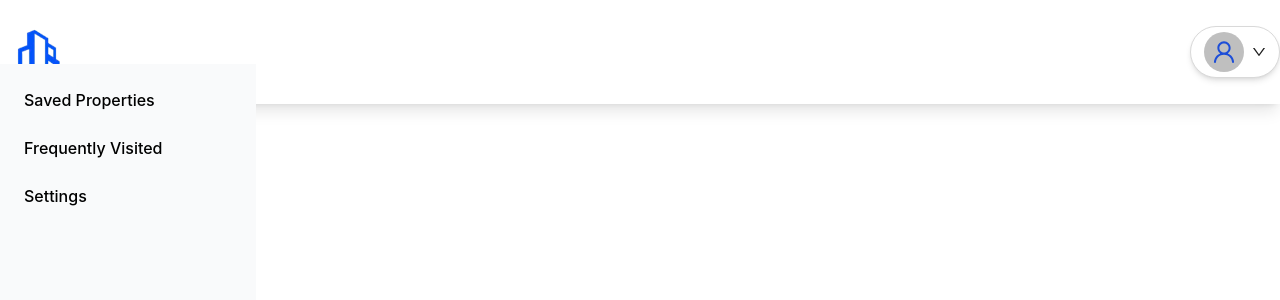
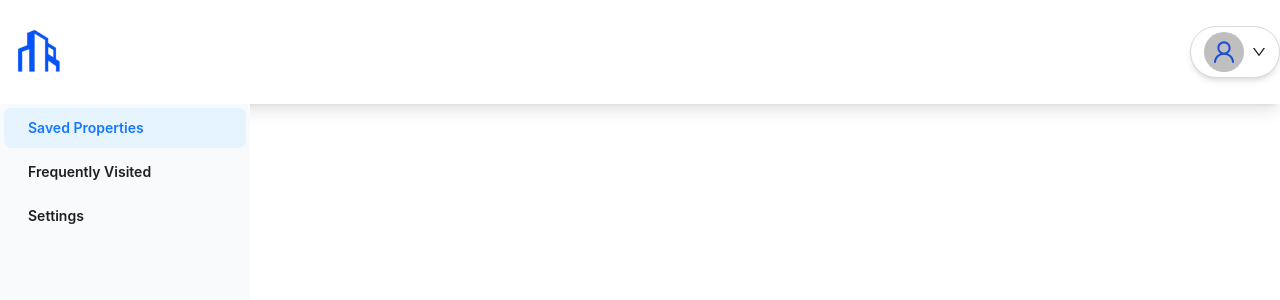
Before and after one commit to JeremyCEY/SC2006, a React (Create React App) app in the folder frontend/client/: page /dashboard in a window 1280 px wide. Shown: the top 300 px of the page. Built offline with nearby package versions, Linux system fonts and the light colour scheme; no server answers; sample sign-in values are in the browser's storage.

Commit message:
fixed saved properties

```diff
--- a/frontend/client/src/pages/Dashboard.js
+++ b/frontend/client/src/pages/Dashboard.js
@@ -3,6 +3,9 @@ import React, { useContext, useState } from 'react';
 import LoggedInNavbar from '../components/LoggedInNavbar';
 import SavedProperties from './SavedProperties'; // Import the new component
 
+import { Menu, Layout } from 'antd'
+
+const { Sider } = Layout;
 
 function Dashboard() {
     const [isSidebarOpen, setIsSidebarOpen] = useState(false);
@@ -30,12 +33,35 @@ function Dashboard() {
         <>
             <LoggedInNavbar />
 
-            <div className="flex pt-[64px]">
+            <div className="flex">
 
 
                 {/* Sidebar */}
-                <aside
-                    className={`fixed top-[64px] bottom-0 z-30 w-64 transform ${isSidebarOpen ? 'translate-x-0' : '-translate-x-full'} sm:translate-x-0 transition-transform bg-gray-50 bg-gray-300 overflow-y-auto`}
+                <Sider width={250} className='bg-gray-50 h-[87vh]'>
+                    <Menu
+                        mode="inline"
+                        defaultSelectedKeys={['saved_properties']}
+                        className='h-full border-0 bg-gray-50 font-semibold text-1xl'
+                        style={{ height: '100%', borderRight: 0 }}
+                        items = {[
+                            {
+                                key: 'saved_properties',
+                                label: 'Saved Properties',
+                            },
+                            {
+                                key: 'frequently_visited',
+                                label: 'Frequently Visited',
+                            },
+                            {
+                                key: 'settings',
+                                label: 'Settings',
+                            },
+
+                        ]}
+                    />
+                </Sider>
+                {/* <aside
+                    className={`bottom-0 z-30 w-64 transform ${isSidebarOpen ? 'translate-x-0' : '-translate-x-full'} sm:translate-x-0 transition-transform bg-gray-50 bg-gray-300 overflow-y-auto`}
                     style={{ top: navbarHeight }}
                 >
                     <ul className="space-y-2 p-4 font-medium">
@@ -71,7 +97,7 @@ function Dashboard() {
                     aria-controls="default-sidebar"
                     data-drawer-toggle="default-sidebar"
                     type="button"
-                ></button>
+                ></button> */}
 
                 {/* Page content */}
                 <div className="flex-1 pl-64">
--- a/frontend/client/src/pages/SavedProperties.js
+++ b/frontend/client/src/pages/SavedProperties.js
@@ -1,12 +1,45 @@
 import React, { useState, useEffect } from 'react';
+import axios from 'axios';
 import Map from '../components/Map'
 //import Test from '../components/Navbar'
 import Explore from "../components/Explore";
 
 
 const SavedProperties = ({ userId }) => {
+
+    const [savedProperties, setSavedProperties] = useState([]);
+
+
     const [residences, setResidences] = useState([]);
 
+    const [isAuthenticated, setIsAuthenticated] = useState(false);
+    const [token, setToken] = useState(null); // Define token state
+
+    useEffect(() => {
+        const storedToken = localStorage.getItem('token');
+        setIsAuthenticated(storedToken !== null);
+        setToken(storedToken); // Set token state
+    }, []);
+
+
+
+    // useEffect(() => {
+
+    //     const storedToken = localStorage.getItem('token');
+    //     axios.get(`http://localhost:3000/bookmark/${userId}`, {
+    //         headers: {
+    //             'Authorization': `Bearer ${token}`
+    //         }
+    //         })
+    //         .then(response => {
+    //             setSavedProperties(response.data);
+    //         })
+    //         .catch(error => {
+    //             console.error('There was an error!', error);
+    //         });
+    // }, []);
+
+    //retrieve id of saved properties from bookmark
     useEffect(() => {
         const token = localStorage.getItem('token');
         if (token && userId) {
@@ -25,39 +58,54 @@ const SavedProperties = ({ userId }) => {
             })
             .then(data => {
                 console.log('Raw data:', data);
-
-                setResidences(data.bookmarks);
+                // Map over each ID and fetch details
+                Promise.all(data.map(id => {
+                    return fetch(`http://localhost:3000/resale/${id}`, {
+                        method: 'GET',
+                        headers: {
+                            'Content-Type': 'application/json',
+                        },
+                    })
+                    .then(response => {
+                        if (!response.ok) {
+                            throw new Error('Network response was not ok');
+                        }
+                        return response.json();
+                    });
+                }))
+                .then(residencesData => {
+                    console.log('Residences data:', residencesData);
+                    setResidences(residencesData);
+                })
+                .catch(error => {
+                    console.error('Error fetching data:', error);
+                });
             })
             .catch(error => {
-                console.error('Error fetching data:', error);
+                console.error('Error fetching bookmark data:', error);
             });
         }
     }, [userId]);
 
+    //retrieve object of resale based on id
 
-    const [isAuthenticated, setIsAuthenticated] = useState(false);
-
-    useEffect(() => {
-        const token = localStorage.getItem('token');
-        setIsAuthenticated(token !== null);
-    }, []);
 
     return (
         <>
-        {residences && residences.map((resale, index) => (
-            <div key={resale.id} className="card" style={{ width: '30%', padding: '20px', boxShadow: '0 4px 8px 0 rgba(0,0,0,0.2)', margin: '10px' }}>
+        {residences.map(property => (
+            <div key={property._id}>
                 <div className="header">
-                <div className="residence-name">{resale.town}</div>
-                <div className="price-range">${resale.resale_price.toLocaleString()}</div>
+                    <div className="residence-name">{property.town}</div>
+                    <div className="price-range">${property.resale_price.toLocaleString()}</div>
                 </div>
                 <ul className="residence-details">
-                <li>Type: {resale.flat_type}</li>
-                <li>Street:  {resale.street_name}</li>
-                <li>Floor area:  {resale.floor_area_sqm} sqm</li>
+                    <li>Type: {property.flat_type}</li>
+                    <li>Street: {property.street_name}</li>
+                    <li>Floor area: {property.floor_area_sqm} sqm</li>
                 </ul>
             </div>
         ))}
-        </>
+    </>
     );
 
 };
```
